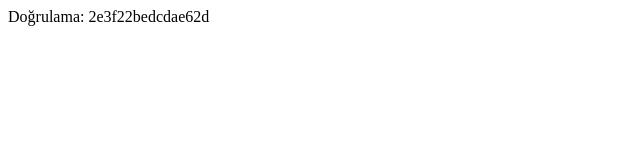
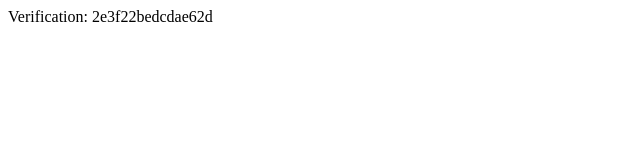
Before and after one commit to bgelegen/gelegenhukuk, a plain HTML site: page yandex_2e3f22bedcdae62d.html in a window 1280 px wide. Shown: the full height of the page, 0-640 px from the left. Drawn offline with Linux system fonts and the light colour scheme.

Commit message:
Yandex doğrulama dosyası: metin Yandex'in özgün içeriğiyle düzeltildi (Verification:)
Chrome otomatik çevirisi kod kutusundaki metni "Doğrulama:" olarak göstermişti.

Co-Authored-By: Claude Opus 5.5 <noreply@anthropic.com>

```diff
--- a/yandex_2e3f22bedcdae62d.html
+++ b/yandex_2e3f22bedcdae62d.html
@@ -1 +1 @@
-<html><head><meta http-equiv="Content-Type" content="text/html; charset=UTF-8"></head><body>Doğrulama: 2e3f22bedcdae62d</body></html>
+<html><head><meta http-equiv="Content-Type" content="text/html; charset=UTF-8"></head><body>Verification: 2e3f22bedcdae62d</body></html>
```
Also changed, not shown: yayin/yandex_2e3f22bedcdae62d.html (+1 -1 lines).
